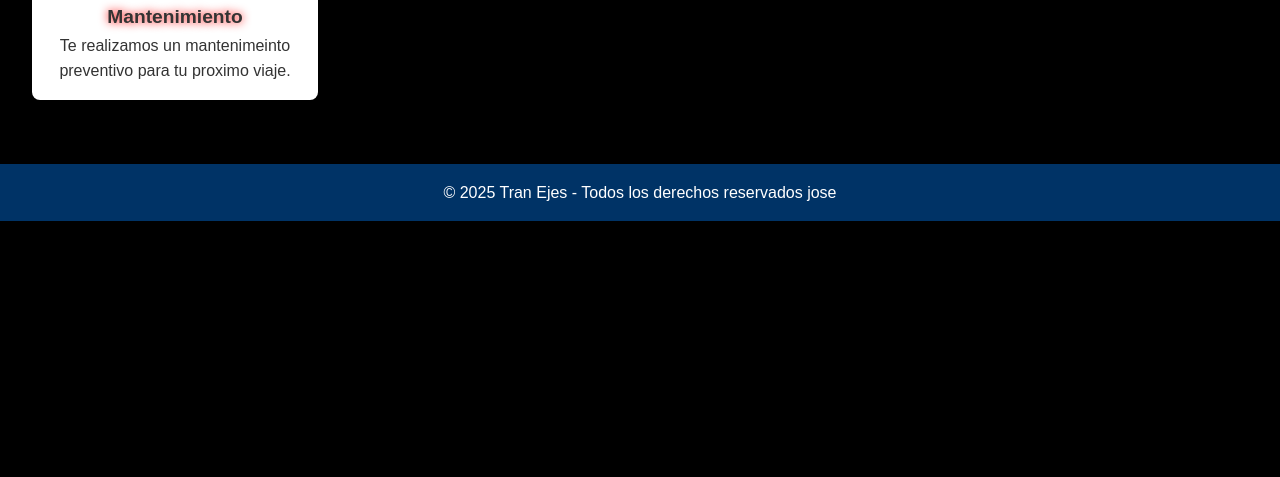
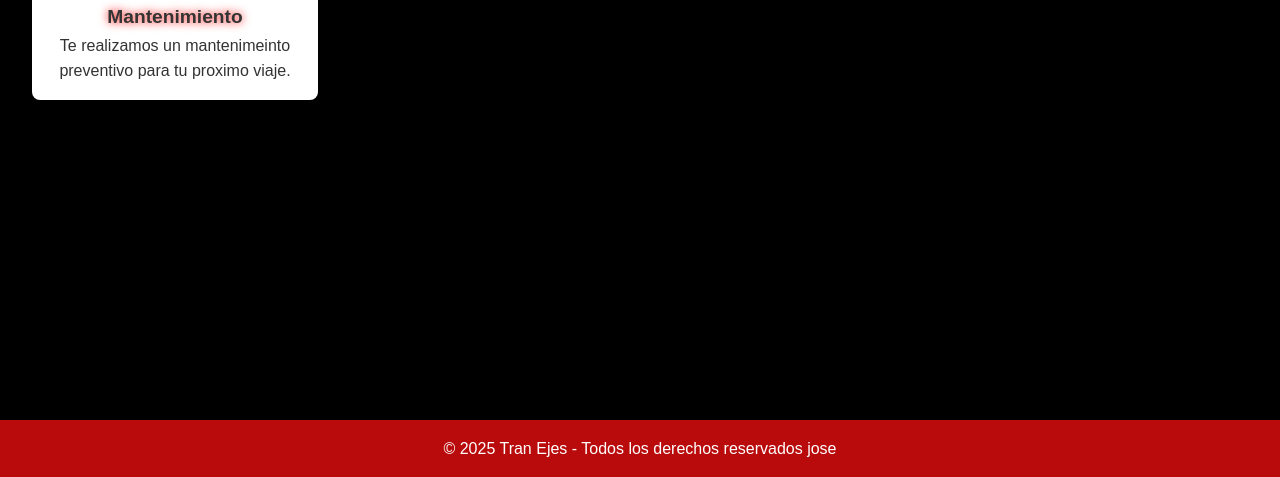
Before and after one commit to josecortes99/Entrenamiento_3_Modulo_2, a plain HTML site: page index.html in a window 1280 px wide. Shown: the part 809-1286 px from the top of the page. Before the commit the page ends 1030 px from the top, so only its background shows below. Drawn offline with Linux system fonts and the light colour scheme.

Commit message:
Entrenamiento terminado

```diff
--- a/style.css
+++ b/style.css
@@ -80,11 +80,12 @@ body {
 }
 
 .footer{
-  background-color: #003366;
+  background-color: rgb(185, 11, 11);
   color: white;
   text-align: center;
   padding: 1rem;
-  margin-top: 2rem;
+  margin-top: 18rem;
+  margin-bottom: 0;
 }
 
 @media (max-width: 600px) {
```
